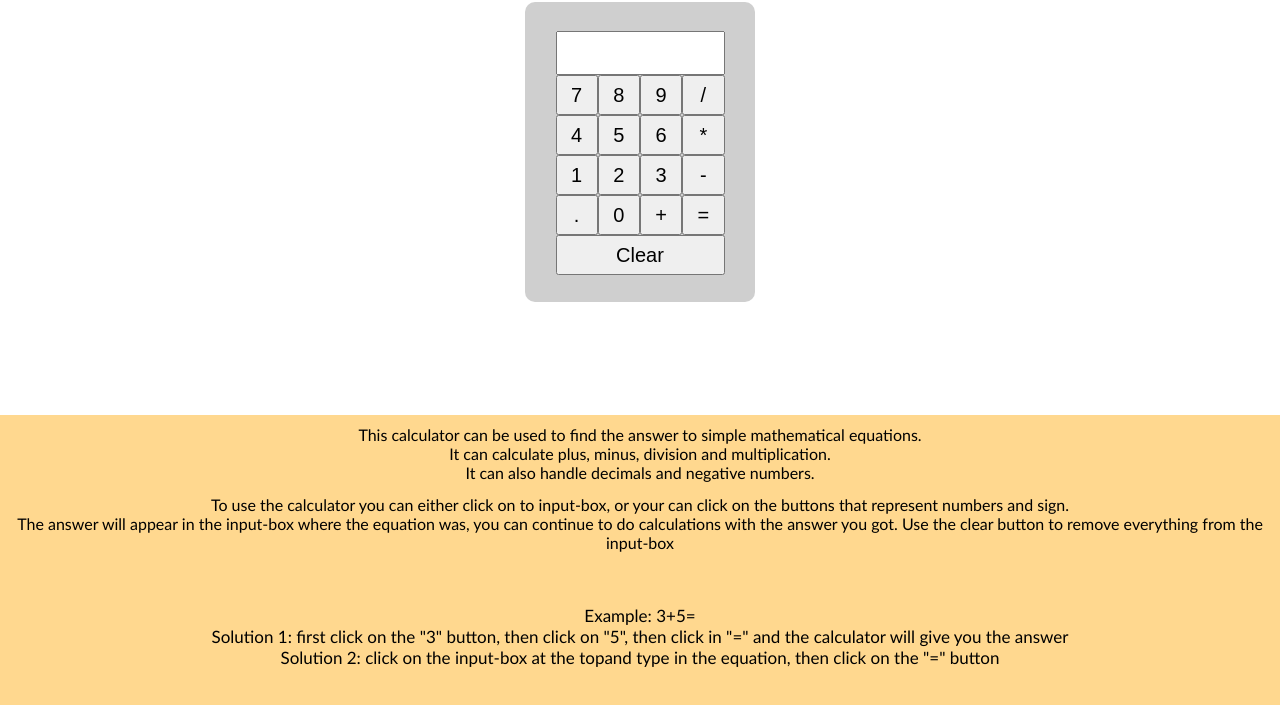
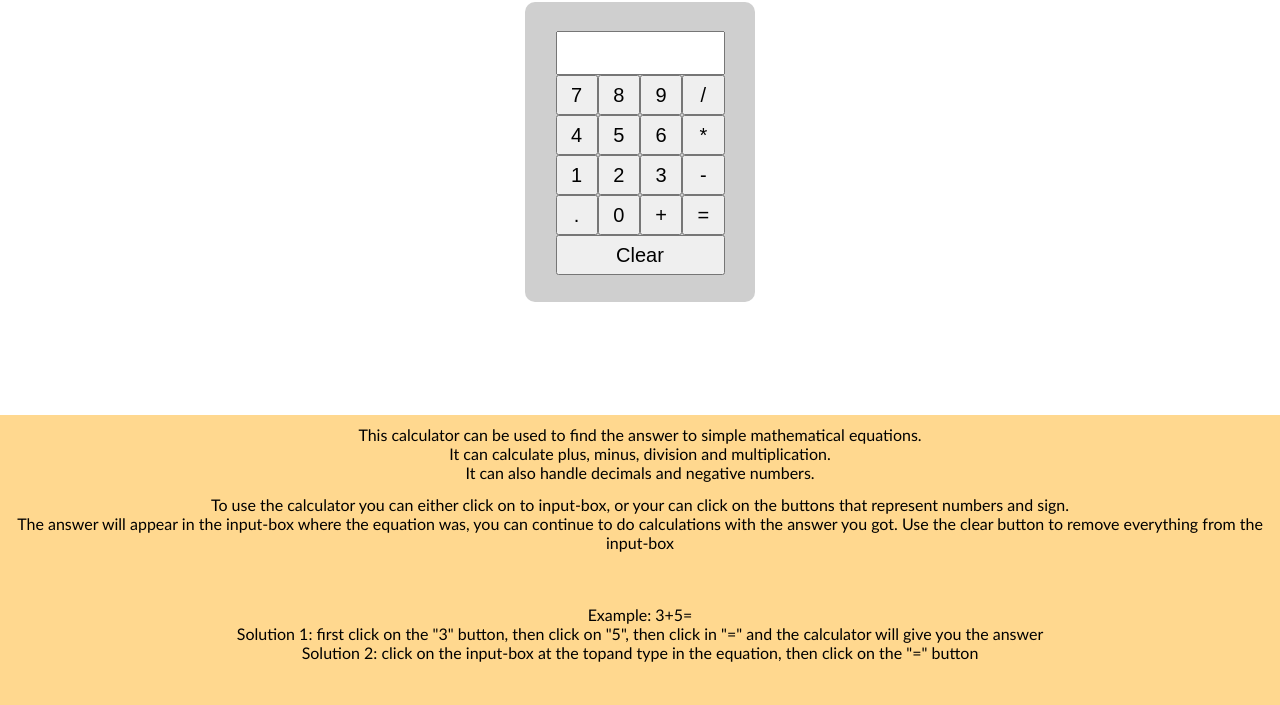
Before and after one commit to vestby96/freakyFriday, a plain HTML site: page index.html in a window 1280 px wide. Shown: the part 65-770 px from the top of the page. Drawn offline with Linux system fonts and the light colour scheme.

Commit message:
Update styleBasic.css

```diff
--- a/styleBasic.css
+++ b/styleBasic.css
@@ -72,7 +72,3 @@ input{
     height: 100px;
     padding: 10px;
 }
-
-.examples{
-    font-size: 17px;
-}
```
